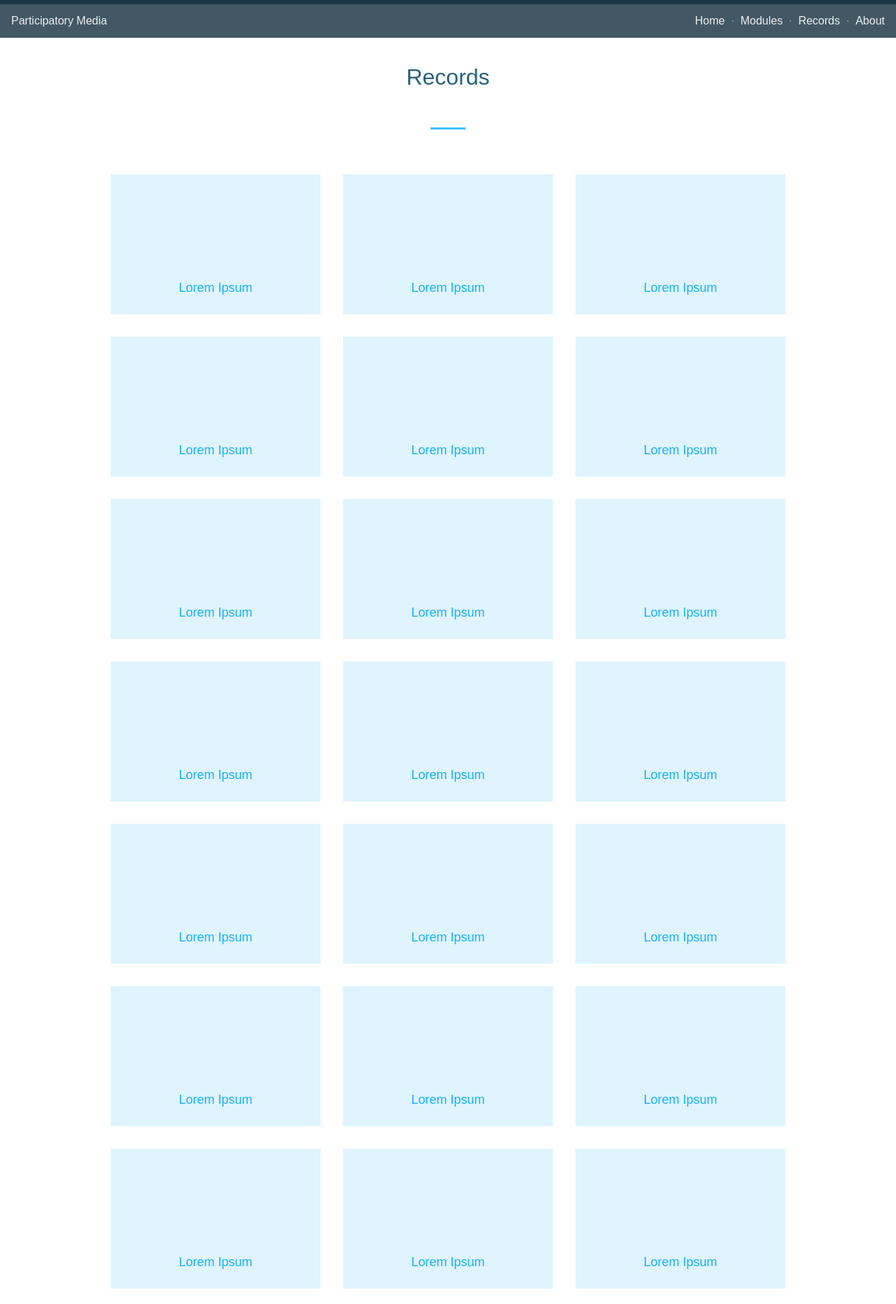
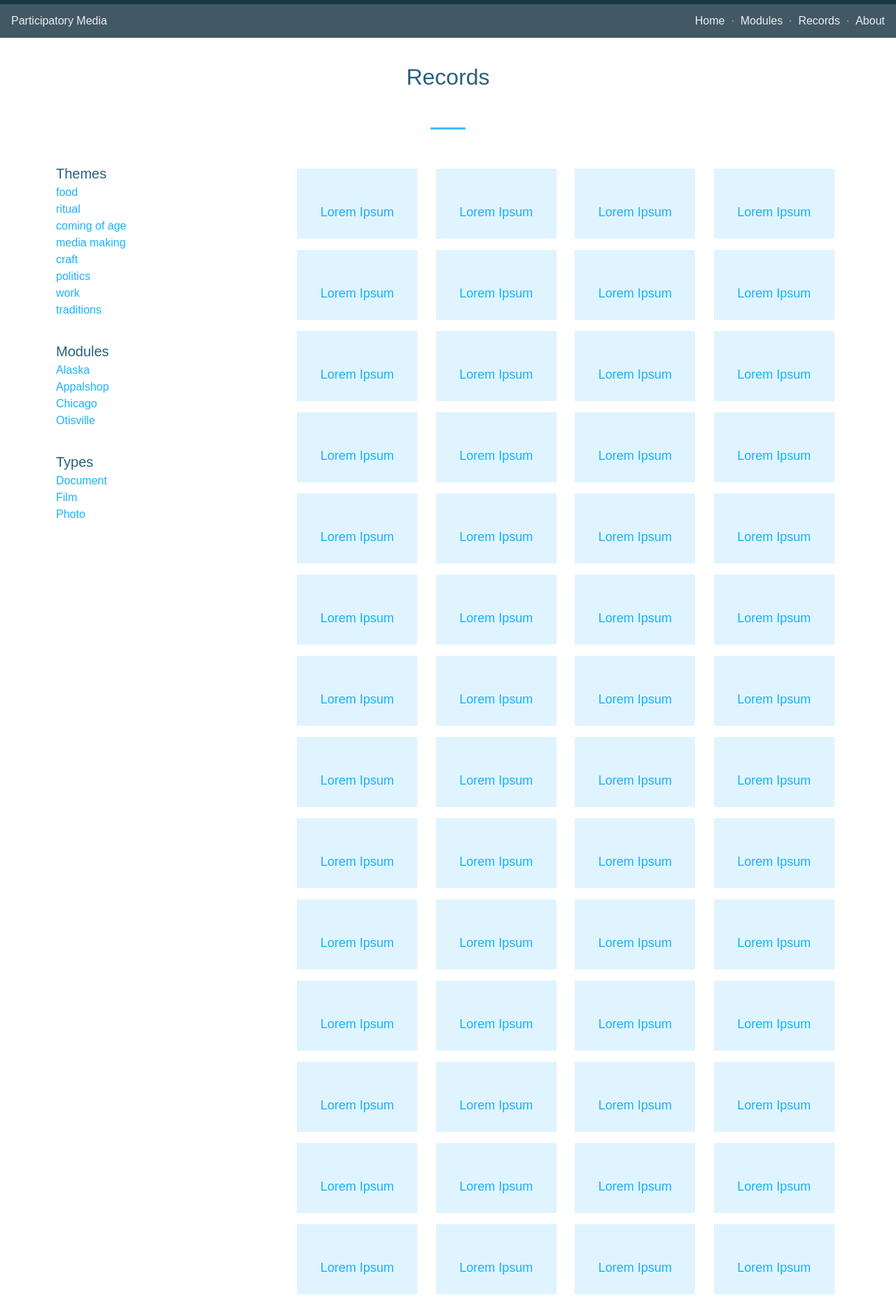
Before and after one commit to participatorymedia/prototype, a Jekyll site: the page built from records/index.html, in a window 1280 px wide. Shown: the top 1863 px of the page at 70% size. Built offline with Jekyll 4.4.1, drawn with Linux system fonts in a browser that asks for light colours.

Commit message:
Moar for records.

```diff
--- a/_layouts/page.html
+++ b/_layouts/page.html
@@ -1,7 +1,7 @@
 ---
 layout: default
 ---
-<article>
+<article class="page {{ page.type }}">
   <header>
     <h1>{{ page.title }}</h1>
   </header>
--- a/records/index.html
+++ b/records/index.html
@@ -3,8 +3,30 @@ layout: page
 title: Records
 ---
 
+<nav class="local facets">
+  <h2>Themes</h2>
+  <a href="#">food</a>
+  <a href="#">ritual</a>
+  <a href="#">coming of age</a>
+  <a href="#">media making</a>
+  <a href="#">craft</a>
+  <a href="#">politics</a>
+  <a href="#">work</a>
+  <a href="#">traditions</a>
+
+  <h2>Modules</h2>
+  <a href="#">Alaska</a>
+  <a href="#">Appalshop</a>
+  <a href="#">Chicago</a>
+  <a href="#">Otisville</a>
+
+  <h2>Types</h2>
+  <a href="#">Document</a>
+  <a href="#">Film</a>
+  <a href="#">Photo</a>
+</nav>
 <div class="records">
 {% for i in (1..100) %}
-<a class="record" href="/films/sample.html">Lorem Ipsum</a>
+  <a class="record" href="{{ site.baseurl }}/records/show/">Lorem Ipsum</a>
 {% endfor %}
 </div>
--- /dev/null
+++ b/records/show.html
@@ -0,0 +1,5 @@
+---
+layout: page
+title: Sample Record
+type: record
+---
--- a/styles.scss
+++ b/styles.scss
@@ -159,11 +159,6 @@ article {
       margin-top: 2rem;
     }
 
-    .local {
-      float:left;
-      width: 25%;
-    }
-
     .content {
       float:right;
       width: 70%;
@@ -171,7 +166,6 @@ article {
       > :first-child {
         margin-top:0;
       }
-
     }
   }
 
@@ -213,6 +207,33 @@ article {
 
 }
 
+.records {
+  float:right;
+  width: 70%;
+  justify-content: space-between;
+  a {
+    width: 22%;
+    height: 100px;
+    margin: .5rem;
+  }
+}
+
+.local {
+  float:left;
+  width: 25%;
+
+  h2 {
+    margin: 2rem 0 0;
+    font-size: 1.25rem;
+    font-weight: 100;
+
+    &:first-child {
+      margin-top:0;
+    }
+  }
+
+}
+
 .local a {
   display:block;
   text-decoration:none;
```
